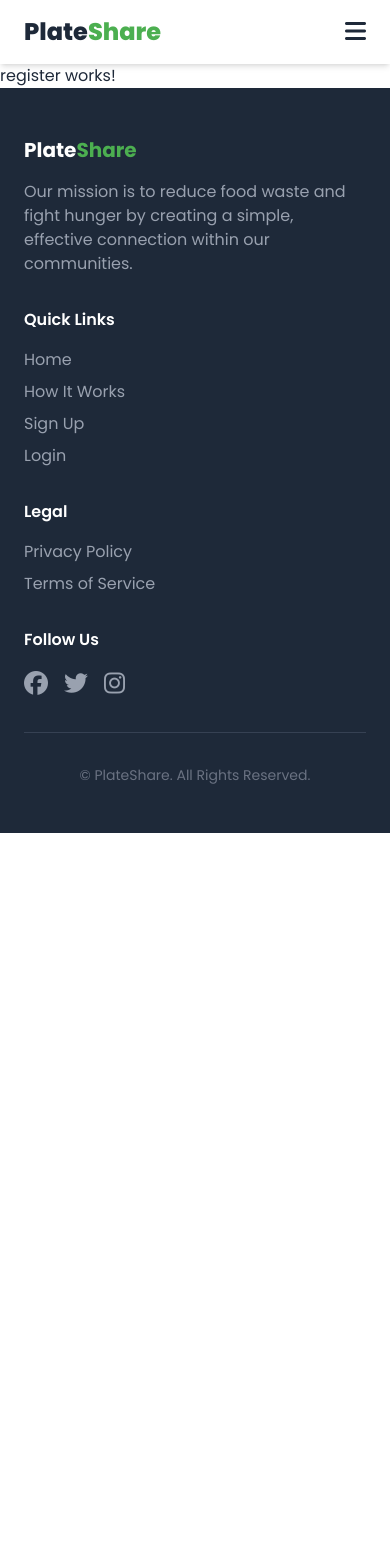
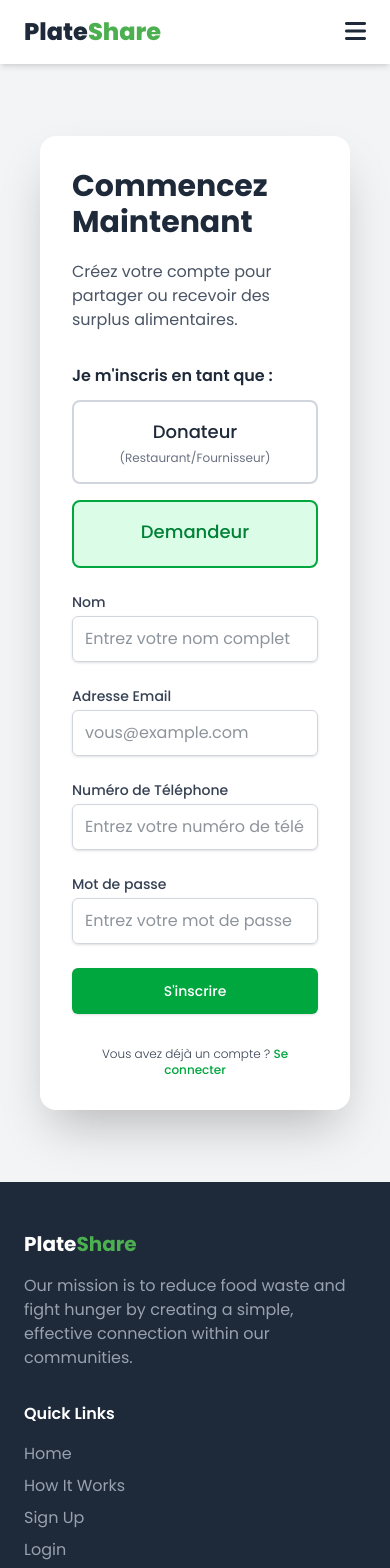
Before and after one commit to lahcen404/PlateShare-FileRouge, an Angular app in the folder PlateShare-FrontEnd/: page /register in a window 390 px wide. Shown: the top 1568 px of the page. Before the commit the page ends 844 px from the top, so only its background shows below. Built offline with nearby package versions, Linux system fonts and the light colour scheme.

Commit message:
Register Back & Front Done git add .!

```diff
--- a/PlateShare-FrontEnd/src/app/app.config.ts
+++ b/PlateShare-FrontEnd/src/app/app.config.ts
@@ -2,11 +2,16 @@ import { ApplicationConfig, provideBrowserGlobalErrorListeners, provideZonelessC
 import { provideRouter } from '@angular/router';
 
 import { routes } from './app.routes';
+import {jwtInterceptor} from './core/interceptors/jwt-interceptor';
+import {provideHttpClient, withInterceptors} from '@angular/common/http';
 
 export const appConfig: ApplicationConfig = {
   providers: [
     provideBrowserGlobalErrorListeners(),
     provideZonelessChangeDetection(),
-    provideRouter(routes)
+    provideRouter(routes),
+    provideHttpClient(
+      withInterceptors([jwtInterceptor])
+    )
   ]
 };
--- /dev/null
+++ b/PlateShare-FrontEnd/src/app/core/models/role.ts
@@ -0,0 +1,5 @@
+export enum Role {
+  ADMIN = 'ADMIN',
+  DONATEUR = 'DONATEUR',
+  DEMANDEUR = 'DEMANDEUR'
+}
--- a/PlateShare-FrontEnd/src/app/core/models/utilisateur.ts
+++ b/PlateShare-FrontEnd/src/app/core/models/utilisateur.ts
@@ -1,9 +1,11 @@
+import {Role} from './role';
+
 export interface Utilisateur {
   id?: number;
   nom: string;
   email: string;
   telephone: string;
-  role: string;
+  role: Role;
   nomRestaurant?: string;
   adresse?: string;
 }
--- a/PlateShare-FrontEnd/src/app/core/services/auth/AuthService.ts
+++ b/PlateShare-FrontEnd/src/app/core/services/auth/AuthService.ts
@@ -3,6 +3,7 @@ import {HttpClient} from '@angular/common/http';
 import {Observable} from 'rxjs';
 import {AuthResponse} from '../../models/AuthResponse';
 import {LoginRequest} from '../../models/LoginRequest';
+import {FormGroup} from '@angular/forms';
 
 @Injectable({
   providedIn: 'root'
@@ -15,14 +16,7 @@ export class AuthService {
 
 
   // Register
-  register(data:{
-    nom: string;
-    email: string;
-    motDePasse:string;
-    telephone: string;
-    role: string;
-    nomRestaurant?: string;
-    adresse?: string;}):Observable<AuthResponse>{
+  register(data: FormGroup):Observable<AuthResponse>{
     return  this.http.post<AuthResponse>(`${this.apiUrl}/register`, data);
   }
 
--- a/PlateShare-FrontEnd/src/app/features/auth/register/register.css
+++ b/PlateShare-FrontEnd/src/app/features/auth/register/register.css
@@ -0,0 +1,19 @@
+
+.conditional-fields-container {
+  animation: fadeIn 0.5s;
+}
+
+@keyframes fadeIn {
+  from {
+    opacity: 0;
+    transform: translateY(-10px);
+  }
+  to {
+    opacity: 1;
+    transform: translateY(0);
+  }
+}
+
+   input.ng-invalid.ng-touched {
+     border-color: #ef4444;
+   }
--- a/PlateShare-FrontEnd/src/app/features/auth/register/register.html
+++ b/PlateShare-FrontEnd/src/app/features/auth/register/register.html
@@ -1 +1,87 @@
-<p>register works!</p>
+
+<div class="bg-gray-100 flex items-center justify-center min-h-screen py-12 px-4 sm:px-6 lg:px-8">
+  <div class="relative flex flex-col md:flex-row m-6 bg-white shadow-2xl rounded-2xl overflow-hidden max-w-4xl w-full">
+
+    <!-- Left Panel (Form) -->
+    <div class="flex flex-col justify-center p-8 md:p-12 w-full md:w-1/2">
+      <h2 class="font-bold text-3xl mb-5">Commencez Maintenant</h2>
+      <p class="text-gray-600 mb-8">Créez votre compte pour partager ou recevoir des surplus alimentaires.</p>
+
+      <form [formGroup]="registrationForm" (ngSubmit)="onSubmit()" class="space-y-6">
+
+        <!-- Role Selection -->
+        <div>
+          <label class="block text-md font-semibold text-gray-800 mb-3">Je m'inscris en tant que :</label>
+          <div class="grid grid-cols-1 sm:grid-cols-2 gap-4">
+            <div>
+              <input type="radio" id="roleDonor" [value]="RoleEnum.DONATEUR" formControlName="role" class="peer sr-only">
+              <label for="roleDonor" class="flex flex-col items-center justify-center cursor-pointer rounded-lg border-2 border-gray-300 p-4 text-center hover:border-green-500 hover:bg-green-50 peer-checked:border-green-600 peer-checked:bg-green-100 peer-checked:text-green-700 transition-all duration-200 ease-in-out h-full">
+                <span class="text-lg font-medium">Donateur</span>
+                <span class="block text-xs text-gray-500 peer-checked:text-green-600 mt-1">(Restaurant/Fournisseur)</span>
+              </label>
+            </div>
+            <div>
+              <input type="radio" id="roleRequester" [value]="RoleEnum.DEMANDEUR" formControlName="role" class="peer sr-only">
+              <label for="roleRequester" class="flex flex-col items-center justify-center cursor-pointer rounded-lg border-2 border-gray-300 p-4 text-center hover:border-green-500 hover:bg-green-50 peer-checked:border-green-600 peer-checked:bg-green-100 peer-checked:text-green-700 transition-all duration-200 ease-in-out h-full">
+                <span class="text-lg font-medium">Demandeur</span>
+                <span class="block text-xs text-gray-500 peer-checked:text-green-600 mt-1"></span>
+              </label>
+            </div>
+          </div>
+        </div>
+
+        <!-- Name Input -->
+        <div>
+          <label for="name" class="block text-sm font-medium text-gray-700">Nom</label>
+          <input type="text" id="name" formControlName="nom" placeholder="Entrez votre nom complet" class="mt-1 block w-full px-3 py-2.5 border border-gray-300 rounded-md shadow-sm">
+        </div>
+
+        <!-- Email Input -->
+        <div>
+          <label for="email" class="block text-sm font-medium text-gray-700">Adresse Email</label>
+          <input type="email" id="email" formControlName="email" placeholder="vous@example.com" class="mt-1 block w-full px-3 py-2.5 border border-gray-300 rounded-md shadow-sm">
+        </div>
+
+        <!-- Phone Input -->
+        <div>
+          <label for="phone" class="block text-sm font-medium text-gray-700">Numéro de Téléphone</label>
+          <input type="tel" id="phone" formControlName="telephone" placeholder="Entrez votre numéro de téléphone" class="mt-1 block w-full px-3 py-2.5 border border-gray-300 rounded-md shadow-sm">
+        </div>
+
+        <!-- Conditional Donor Fields using *ngIf -->
+        <div *ngIf="selectedRole === RoleEnum.DONATEUR" class="conditional-fields-container space-y-6">
+          <div>
+            <label for="restaurantName" class="block text-sm font-medium text-gray-700">Nom du Restaurant</label>
+            <input type="text" id="restaurantName" formControlName="nomRestaurant" placeholder="Le nom de votre restaurant" class="mt-1 block w-full px-3 py-2.5 border border-gray-300 rounded-md shadow-sm">
+          </div>
+          <div>
+            <label for="restaurantAddress" class="block text-sm font-medium text-gray-700">Adresse du Restaurant</label>
+            <input type="text" id="restaurantAddress" formControlName="adresse" placeholder="Rue, Ville, Code Postal" class="mt-1 block w-full px-3 py-2.5 border border-gray-300 rounded-md shadow-sm">
+          </div>
+        </div>
+
+        <!-- Password Input -->
+        <div>
+          <label for="password" class="block text-sm font-medium text-gray-700">Mot de passe</label>
+          <input type="password" id="password" formControlName="motDePasse" placeholder="Entrez votre mot de passe" class="mt-1 block w-full px-3 py-2.5 border border-gray-300 rounded-md shadow-sm">
+        </div>
+
+        <!-- Submit Button -->
+        <button type="submit" class="w-full flex justify-center py-3 px-4 border border-transparent rounded-md shadow-sm text-sm font-medium text-white bg-green-600 hover:bg-green-700 focus:outline-none focus:ring-2 focus:ring-offset-2 focus:ring-green-500">
+          S'inscrire
+        </button>
+      </form>
+
+      <p class="mt-8 text-xs text-center font-light text-gray-700">
+        Vous avez déjà un compte ?
+        <a routerLink="/auth/login" class="font-medium text-green-600 hover:text-green-500">Se connecter</a>
+      </p>
+    </div>
+
+    <!-- Right Panel (Image) -->
+    <div class="hidden md:block md:w-1/2">
+      <img src="https://i.postimg.cc/N08KJ8DW/log-register.jpg](https://i.postimg.cc/N08KJ8DW/log-register.jpg)" alt="Plat de nourriture saine et délicieuse" class="w-full h-full object-cover">
+    </div>
+
+  </div>
+</div>
--- a/PlateShare-FrontEnd/src/app/features/auth/register/register.ts
+++ b/PlateShare-FrontEnd/src/app/features/auth/register/register.ts
@@ -1,11 +1,76 @@
-import { Component } from '@angular/core';
+import {Component, OnInit} from '@angular/core';
+import {Router, RouterLink} from '@angular/router';
+import {FormBuilder, FormGroup, ReactiveFormsModule, Validators} from '@angular/forms';
+import {Role} from '../../../core/models/role';
+import {NgIf} from '@angular/common';
+import {AuthService} from '../../../core/services/auth/AuthService';
 
 @Component({
   selector: 'app-register',
-  imports: [],
+  imports: [
+    RouterLink,
+    ReactiveFormsModule,
+    NgIf
+  ],
   templateUrl: './register.html',
   styleUrl: './register.css'
 })
-export class Register {
+export class Register implements OnInit {
 
+  registrationForm!: FormGroup;
+  RoleEnum = Role;
+
+  constructor(private auth: AuthService,
+              private router: Router,
+              private fb: FormBuilder,
+) {}
+
+  ngOnInit(): void {
+    this.registrationForm = this.fb.group({
+      nom: ['', [Validators.required]],
+      email: ['', [Validators.required, Validators.email]],
+      telephone: ['', [Validators.required]],
+      motDePasse: ['', [Validators.required, Validators.minLength(6)]],
+      role: [Role.DEMANDEUR, [Validators.required]], // default role is Damandeur
+
+      // Donor role fields
+      nomRestaurant: [''],
+      adresse: ['']
+    });
+
+    this.onRoleChange();
+  }
+
+  get selectedRole(): Role {
+    return this.registrationForm.get('role')?.value;
+  }
+
+  onRoleChange(): void {
+    this.registrationForm.get('role')?.valueChanges.subscribe(role => {
+      const nomRestaurantControl = this.registrationForm.get('nomRestaurant');
+      const adresseControl = this.registrationForm.get('adresse');
+
+      if (role === Role.DONATEUR) {
+        nomRestaurantControl?.setValidators([Validators.required]);
+        adresseControl?.setValidators([Validators.required]);
+      } else {
+        nomRestaurantControl?.clearValidators();
+        adresseControl?.clearValidators();
+      }
+
+      nomRestaurantControl?.updateValueAndValidity();
+      adresseControl?.updateValueAndValidity();
+    });
+  }
+
+  onSubmit(): void {
+    this.auth.register(this.registrationForm.value).subscribe({
+      next: (res) => {
+        this.auth.saveAuth(res);
+        this.router.navigate(['/login']);
+        console.log("Register doooone!")
+      },
+      error: (err) => console.log(err)
+    });
 }
+}
--- /dev/null
+++ b/PlateShare-FrontEnd/src/assets/script.js
@@ -0,0 +1,17 @@
+/* Register Donor */
+
+function toggleDonorFields() {
+  const role = document.querySelector('input[name="role"]:checked').value;
+  const restaurantNameDiv = document.getElementById('restaurantNameDiv');
+  const restaurantAddressDiv = document.getElementById('restaurantAddressDiv');
+
+  if (role === 'donor') {
+    restaurantNameDiv.classList.add('visible');
+    restaurantAddressDiv.classList.add('visible');
+  } else {
+    restaurantNameDiv.classList.remove('visible');
+    restaurantAddressDiv.classList.remove('visible');
+  }
+}
+document.addEventListener('DOMContentLoaded', toggleDonorFields);
+/*-------------------*/
```
Also changed, not shown: 1 other file (tests, documents, lock files or other folders).
